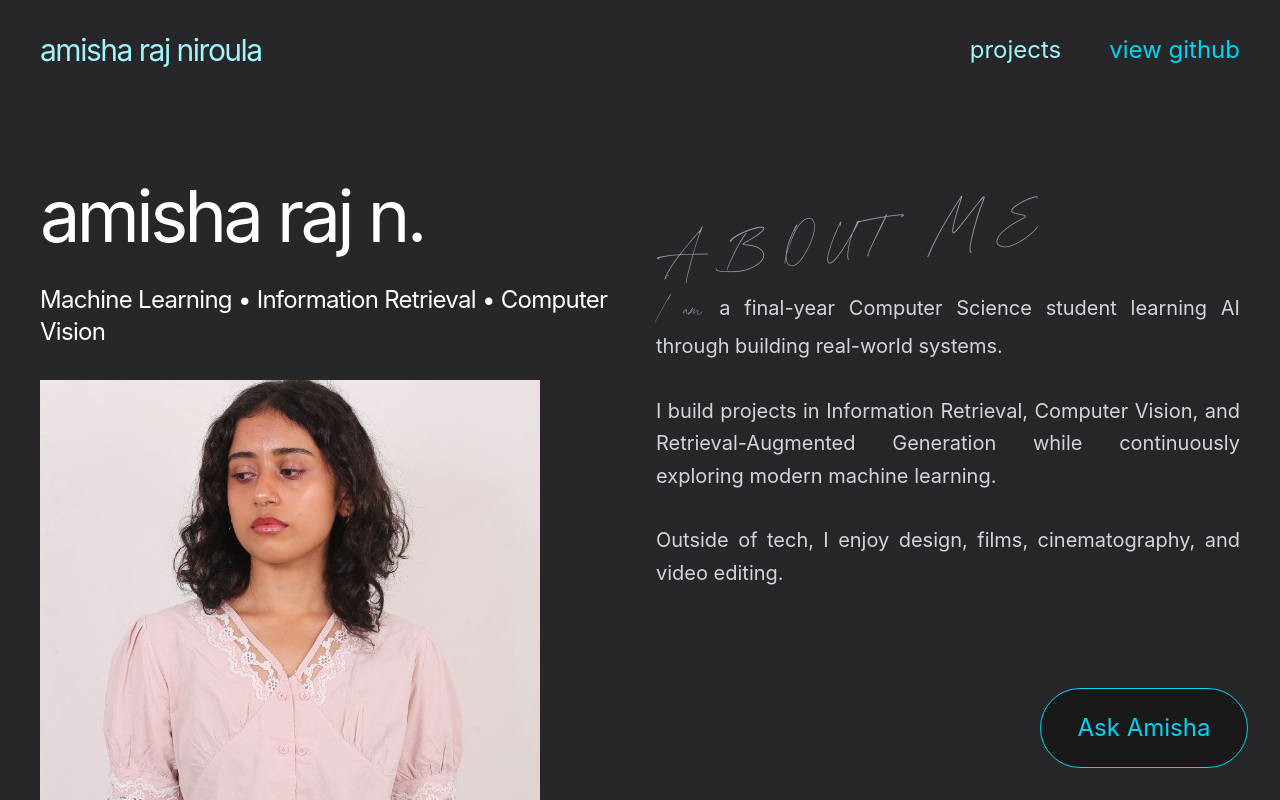
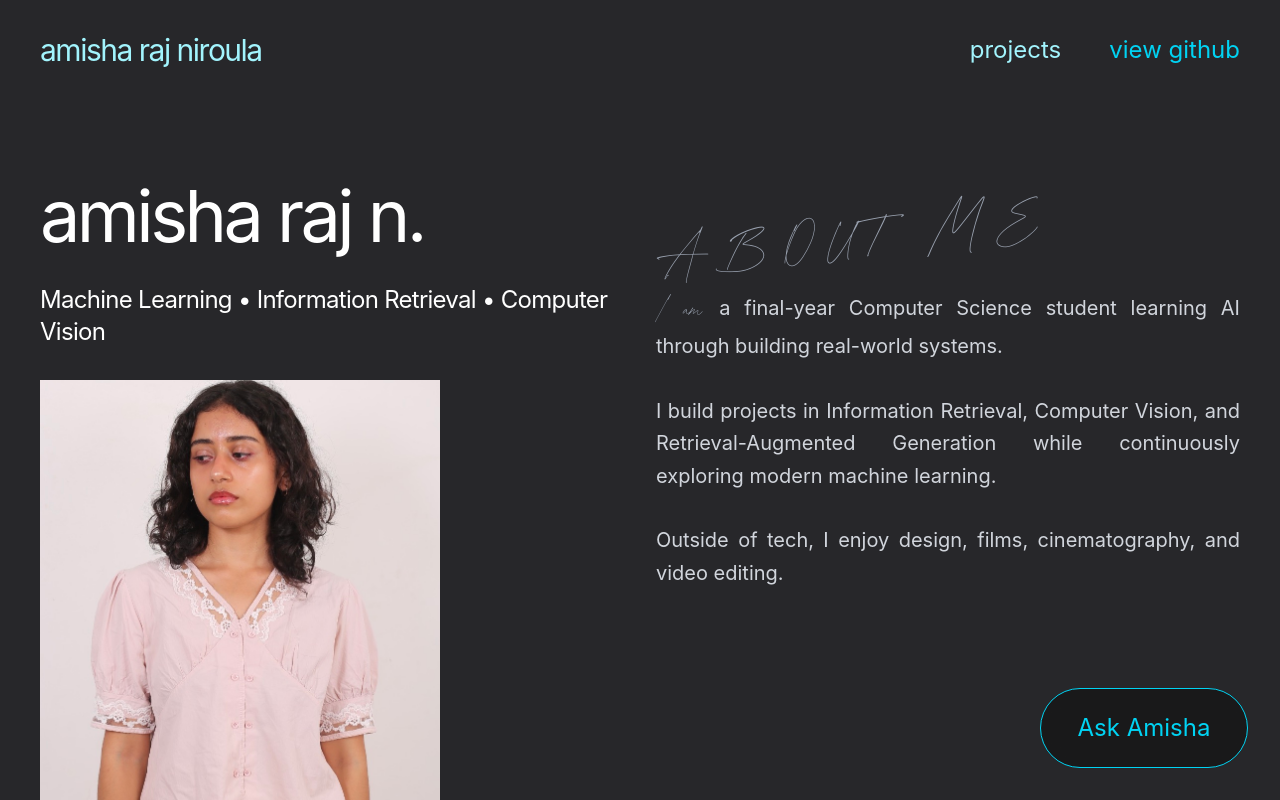
Before and after one commit to amisharn/portfolio, a React (Vite) app in the folder frontend/: page / in a window 1280 px wide. Shown: the top 800 px of the page. Built offline with nearby package versions, Linux system fonts and the light colour scheme.

Commit message:
fixing deployment issues

```diff
--- a/frontend/src/components/Hero.jsx
+++ b/frontend/src/components/Hero.jsx
@@ -17,15 +17,15 @@ function Hero() {
           <img
             src={profile}
             alt="Amisha Raj"
-            width={500}
-            height={560}
-            className="mt-8 w-full max-w-[500px] max-h-[560px] h-auto object-cover"
+            width={400}
+            height={450}
+            className="mt-8 w-full max-w-[400px] max-h-[450px] h-auto object-cover"
           />
         </div>
 
         {/* Right */}
         <div className="w-full lg:w-1/2">
-          <p className="-rotate-6 font-abramo text-2xl sm:text-3xl md:text-4xl lg:text-5xl uppercase tracking-[0.2em] sm:tracking-[0.3em] text-gray-400 mt-8 lg:mt-16 mb-8 lg:mb-8">
+          <p className="-rotate-6 font-abramo text-2xl sm:text-3xl md:text-4xl lg:text-5xl uppercase tracking-[0.2em] sm:tracking-[0.3em] text-gray-400 mt-8 lg:mt-16 mb-8 lg:mb-8 mb-8">
             About Me
           </p>
 
```
